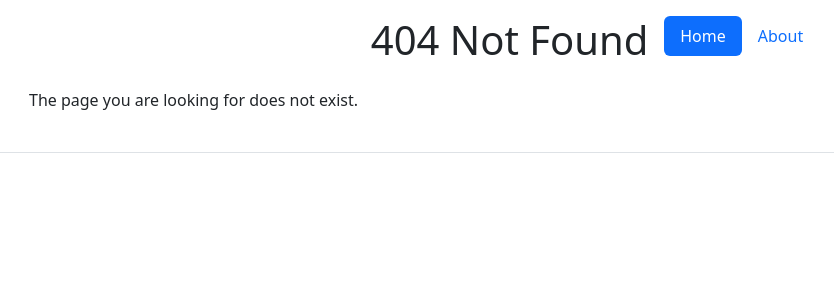
After one commit to CoderCowMoo/work-manager, a PHP site: page /views/404.php in a window 1280 px wide. The commit adds this page. Shown: the top 300 px of the page, without its empty margins (53-887 px from the left). Run offline with PHP 8.4, Linux system fonts and the light colour scheme.

Commit message:
Added 404 page and home page

```diff
--- /dev/null
+++ b/views/404.php
@@ -0,0 +1,13 @@
+<?php
+$heading = '404 Not Found';
+require 'partials/header.php';
+require 'partials/nav.php';
+?>
+    <div class="container">
+        <div class="row">
+            <div class="col-12">
+                <p>The page you are looking for does not exist.</p>
+            </div>
+        </div>
+    </div>
+<?php require 'partials/footer.php'; ?>
--- /dev/null
+++ b/views/partials/footer.php
@@ -0,0 +1,16 @@
+<footer class="d-flex flex-wrap justify-content-between align-items-center py-3 my-4 border-top">
+    <div class="col-md-4 d-flex align-items-center">
+        <a href="/" class="mb-3 me-2 mb-md-0 text-muted text-decoration-none lh-1">
+            <svg class="bi" width="30" height="24"><use xlink:href="#bootstrap"></use></svg>
+        </a>
+<!--        <span class="mb-3 mb-md-0 text-muted">© 2022 Company, Inc</span>-->
+    </div>
+
+    <ul class="nav col-md-4 justify-content-end list-unstyled d-flex">
+        <li class="ms-3"><a class="text-muted" href="#"><svg class="bi" width="24" height="24"><use xlink:href="#twitter"></use></svg></a></li>
+        <li class="ms-3"><a class="text-muted" href="#"><svg class="bi" width="24" height="24"><use xlink:href="#instagram"></use></svg></a></li>
+        <li class="ms-3"><a class="text-muted" href="#"><svg class="bi" width="24" height="24"><use xlink:href="#facebook"></use></svg></a></li>
+    </ul>
+</footer>
+</body>
+</html>
--- /dev/null
+++ b/views/partials/header.php
@@ -0,0 +1,13 @@
+<!doctype html>
+<html lang="en">
+<head>
+    <meta charset="UTF-8">
+    <meta name="viewport"
+          content="width=device-width, user-scalable=no, initial-scale=1.0, maximum-scale=1.0, minimum-scale=1.0">
+    <meta http-equiv="X-UA-Compatible" content="ie=chrome">
+    <!-- Bootstrap CSS & JS -->
+    <link href="https://cdn.jsdelivr.net/npm/bootstrap@5.3.0-alpha1/dist/css/bootstrap.min.css" rel="stylesheet" integrity="sha384-GLhlTQ8iRABdZLl6O3oVMWSktQOp6b7In1Zl3/Jr59b6EGGoI1aFkw7cmDA6j6gD" crossorigin="anonymous">
+    <script src="https://cdn.jsdelivr.net/npm/bootstrap@5.3.0-alpha1/dist/js/bootstrap.bundle.min.js" integrity="sha384-w76AqPfDkMBDXo30jS1Sgez6pr3x5MlQ1ZAGC+nuZB+EYdgRZgiwxhTBTkF7CXvN" crossorigin="anonymous"></script>
+    <title><?php echo $heading?></title>
+</head>
+<body>
--- /dev/null
+++ b/views/partials/nav.php
@@ -0,0 +1,10 @@
+<div class="container">
+    <header class="d-flex justify-content-center py-3">
+        <!-- Aligns the heading to the left -->
+        <h1 class="px-3 mb-2"><?php echo $heading ?></h1>
+        <ul class="nav nav-pills">
+            <li class="nav-item"><a href="#" class="nav-link active" aria-current="page">Home</a></li>
+            <li class="nav-item"><a href="#" class="nav-link">About</a></li>
+        </ul>
+    </header>
+</div>
```
Also changed, not shown: index.php (+14 -2 lines), views/homepage.php (added, +9 -0 lines), views/partials/README.txt (added).
